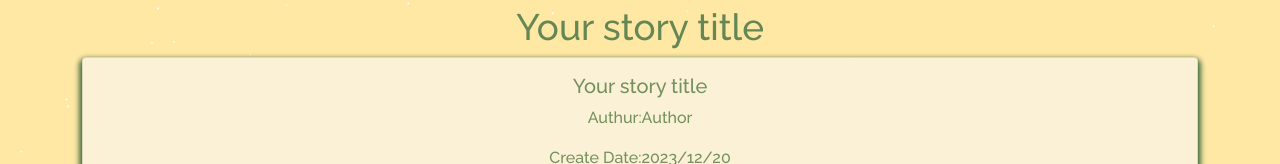
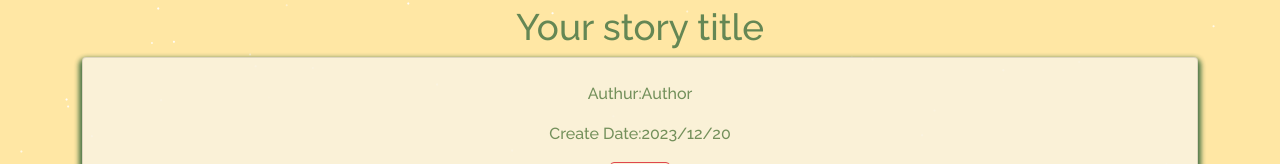
Before and after one commit to wzyeeen/web-app_picture-book, a React (Create React App) app in the folder frontend/: page /viewstory/1 in a window 1280 px wide. Shown: the part 155-319 px from the top of the page. Built offline with nearby package versions, Linux system fonts and the light colour scheme; no server answers.

Commit message:
Minor change of save button and library book title

```diff
--- a/frontend/src/components/Library/StorySummaryCard.js
+++ b/frontend/src/components/Library/StorySummaryCard.js
@@ -83,7 +83,7 @@ function StyleCards(props) {
     <Card className="book-card-view">
       <Card.Body>
         <Card.Title>
-          {props.title}
+          {/* {props.title} */}
           {/* {isEditing ? (
             <Input
               type="text"
--- a/frontend/src/components/Story/StorySummaryCard.js
+++ b/frontend/src/components/Story/StorySummaryCard.js
@@ -74,7 +74,7 @@ function StyleCards(props) {
           onClick={isEditing ? handleSaveClick : handleEditClick}
           style={{ marginLeft: "10px" }}
         >
-          <CgPen /> &nbsp; {isEditing ? "Save" : "Edit"}
+          <CgPen /> &nbsp; {isEditing ? "Click to create a book" : "Edit"}
         </Button>
       </Card.Body>
     </Card>
```
